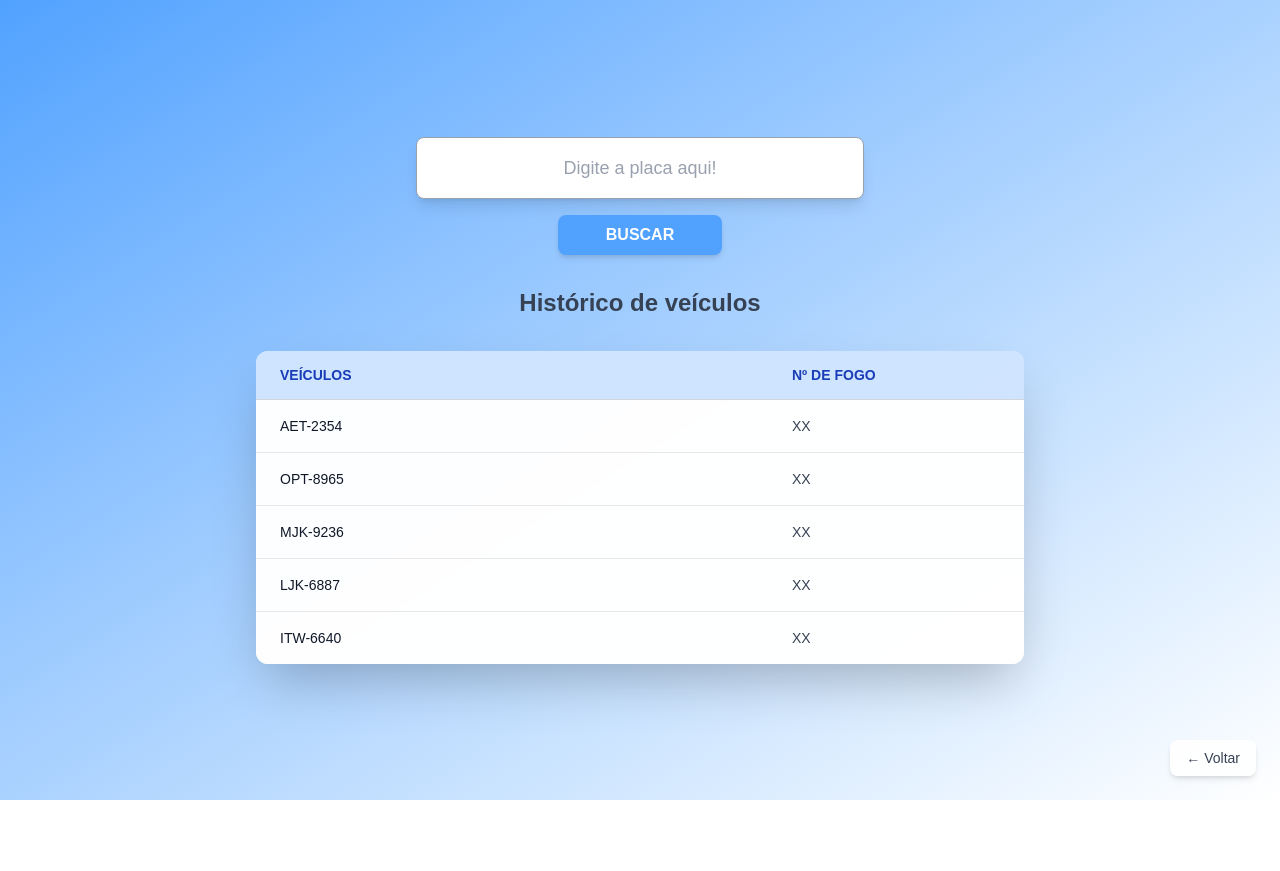
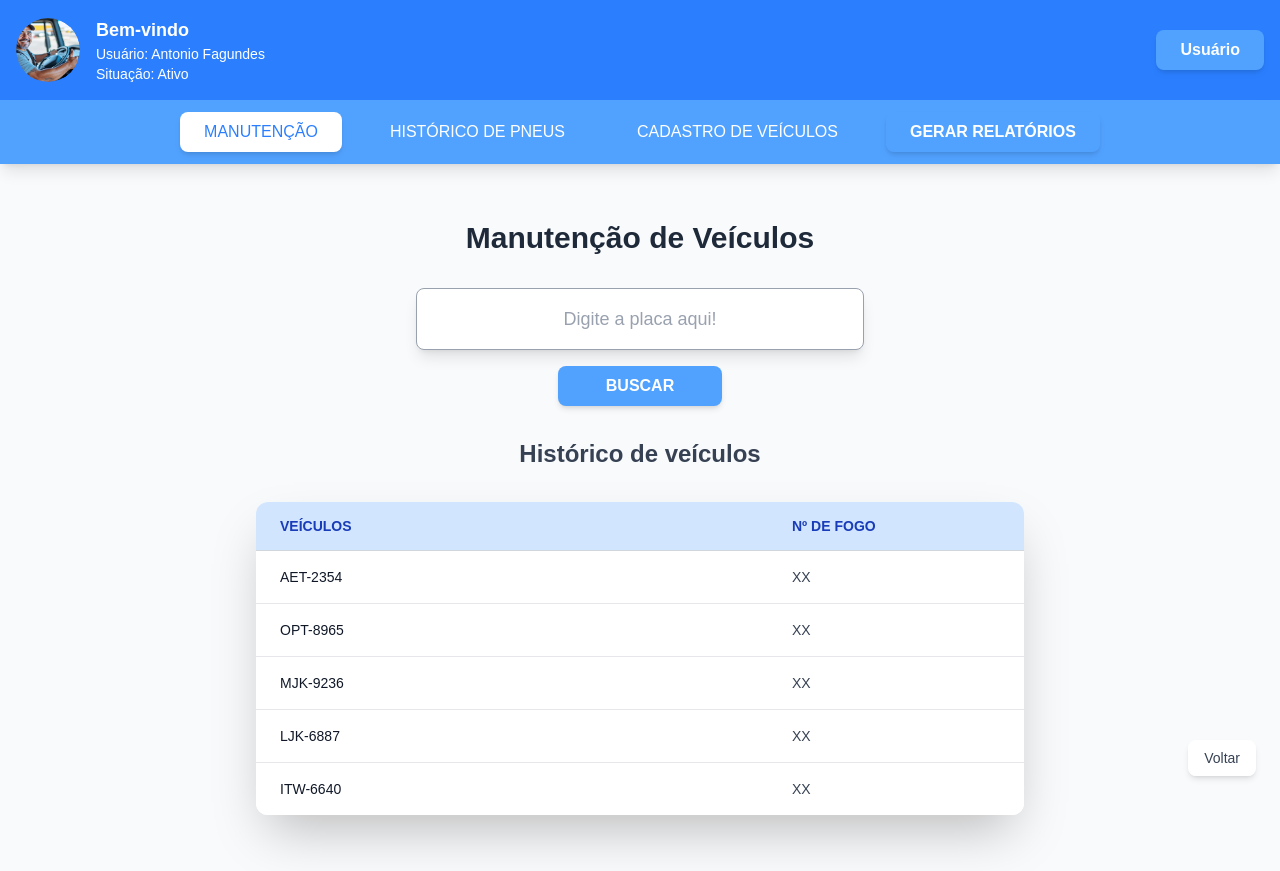
Before and after one commit to HenriquePrestes/Atividade-AS-Prototipo, a Next.js app: page /manutencao in a window 1280 px wide. Before the commit the page ends 800 px from the top, so only its background shows below. Built offline with nearby package versions, Linux system fonts and the light colour scheme.

Commit message:
criado header e transição entre paginas

```diff
--- a/app/cadastro-veiculo/page.tsx
+++ b/app/cadastro-veiculo/page.tsx
@@ -1,28 +1,19 @@
-import Link from 'next/link';
+import AuthenticatedLayout from '@/src/components/layout/AuthenticatedLayout';
 import CadastroVeiculoForm from '@/src/components/shared/CadastroVeiculoForm';
 
 export default function CadastroVeiculoPage() {
   return (
-  <div className="relative flex min-h-screen w-full flex-col items-center justify-center bg-linear-to-br from-blue-400 to-white p-6 md:p-12">
-
-      <div className="w-full max-w-3xl">
-
-        <div className="mb-4">
-          <h1 className="text-center text-4xl font-bold text-gray-800">
-            Cadastro de veículos
-          </h1>
+    <AuthenticatedLayout showBackButton={true} backButtonHref="/">
+      <div className="flex flex-col items-center justify-center py-8">
+        <div className="w-full max-w-3xl">
+          <div className="mb-8">
+            <h1 className="text-center text-3xl font-bold text-gray-800">
+              Cadastro de veículos
+            </h1>
+          </div>
+          <CadastroVeiculoForm />
         </div>
-
-        <CadastroVeiculoForm />
-
       </div>
-
-      <Link
-        href="/"
-        className="absolute bottom-6 right-6 rounded-lg bg-gray-100 py-2 px-4 text-sm text-gray-700 shadow-md transition hover:bg-gray-200"
-      >
-        &larr; Voltar
-      </Link>
-    </div>
+    </AuthenticatedLayout>
   );
 }
--- a/app/historico/page.tsx
+++ b/app/historico/page.tsx
@@ -1,7 +1,7 @@
-import Link from 'next/link';
+import AuthenticatedLayout from '@/src/components/layout/AuthenticatedLayout';
 import BuscaHistorico from '@/src/components/shared/BuscaHistorico';
 
-// 2. Mock de dados
+// Mock de dados
 const mockData = [
   { veiculo: 'AET-2354', nFogo: 'XX' },
   { veiculo: 'OPT-8965', nFogo: 'XX' },
@@ -12,16 +12,11 @@ const mockData = [
 
 export default function HistoricoPage() {
   return (
-  <div className="relative flex min-h-screen w-full flex-col items-center justify-center bg-linear-to-br from-blue-400 to-white p-6">
-
-      <BuscaHistorico data={mockData} basePath="historico" />
-
-      <Link
-        href="/"
-        className="absolute bottom-6 right-6 rounded-lg bg-white/90 py-2 px-4 text-sm text-gray-700 shadow-md transition hover:bg-white"
-      >
-        &larr; Voltar
-      </Link>
-    </div>
+    <AuthenticatedLayout showBackButton={true} backButtonHref="/">
+      <div className="flex flex-col items-center justify-center py-8">
+        <h1 className="text-3xl font-bold text-gray-800 mb-8">Histórico de Pneus</h1>
+        <BuscaHistorico data={mockData} basePath="historico" />
+      </div>
+    </AuthenticatedLayout>
   );
 }
--- a/app/manutencao/[placa]/editar-pneu/[pneuId]/page.tsx
+++ b/app/manutencao/[placa]/editar-pneu/[pneuId]/page.tsx
@@ -1,4 +1,4 @@
-import Link from 'next/link';
+import AuthenticatedLayout from '@/src/components/layout/AuthenticatedLayout';
 import CadastroPneu from '@/src/components/shared/CadastroPneu';
 
 // A página recebe 'params' como a página-mãe
@@ -9,18 +9,12 @@ interface CadastroPneuPageProps {
 }
 
 export default function CadastroPneuPage({ params }: CadastroPneuPageProps) {
-
   return (
-    <div className="relative flex min-h-screen w-full flex-col items-center justify-center bg-linear-to-br from-blue-400 to-white p-6">
-
-      <CadastroPneu />
-
-      <Link
-        href={`/manutencao/${params.placa}`}
-        className="absolute bottom-6 right-6 rounded-lg bg-white/90 py-2 px-4 text-sm text-gray-700 shadow-md transition hover:bg-white"
-      >
-        &larr; Voltar
-      </Link>
-    </div>
+    <AuthenticatedLayout showBackButton={true} backButtonHref={`/manutencao/${params.placa}`}>
+      <div className="flex flex-col items-center justify-center py-8">
+        <h1 className="text-2xl font-bold text-gray-800 mb-6">Cadastro de Pneu</h1>
+        <CadastroPneu />
+      </div>
+    </AuthenticatedLayout>
   );
 }
--- a/app/manutencao/page.tsx
+++ b/app/manutencao/page.tsx
@@ -1,4 +1,4 @@
-import Link from 'next/link';
+import AuthenticatedLayout from '@/src/components/layout/AuthenticatedLayout';
 import BuscaHistorico from '@/src/components/shared/BuscaHistorico';
 
 const mockData = [
@@ -11,16 +11,11 @@ const mockData = [
 
 export default function ManutencaoPage() {
   return (
-    <div className="relative flex min-h-screen w-full flex-col items-center justify-center bg-linear-to-br from-blue-400 to-white p-6">
-
-      <BuscaHistorico data={mockData} basePath="manutencao" />
-
-      <Link
-        href="/"
-        className="absolute bottom-6 right-6 rounded-lg bg-white/90 py-2 px-4 text-sm text-gray-700 shadow-md transition hover:bg-white"
-      >
-        &larr; Voltar
-      </Link>
-    </div>
+    <AuthenticatedLayout showBackButton={true} backButtonHref="/">
+      <div className="flex flex-col items-center justify-center py-8">
+        <h1 className="text-3xl font-bold text-gray-800 mb-8">Manutenção de Veículos</h1>
+        <BuscaHistorico data={mockData} basePath="manutencao" />
+      </div>
+    </AuthenticatedLayout>
   );
 }
--- a/app/perfil/page.tsx
+++ b/app/perfil/page.tsx
@@ -1,22 +1,15 @@
-import Link from 'next/link';
+import AuthenticatedLayout from '@/src/components/layout/AuthenticatedLayout';
 import PerfilForm from '@/src/components/shared/PerfilForm';
 
 export default function PerfilPage() {
   return (
-    <div className="relative flex min-h-screen w-full flex-col items-center justify-center bg-linear-to-br from-blue-400 to-white p-6">
-
-      <h1 className="mb-10 text-4xl font-bold text-white text-shadow-md">
-        Dados do usuário
-      </h1>
-
-      <PerfilForm />
-
-      <Link
-        href="/manutencao"
-        className="absolute bottom-6 right-6 rounded-lg bg-white/90 py-2 px-4 text-sm text-gray-700 shadow-md transition hover:bg-white"
-      >
-        &larr; Voltar
-      </Link>
-    </div>
+    <AuthenticatedLayout>
+      <div className="flex flex-col items-center justify-center py-8">
+        <h1 className="text-3xl font-bold text-gray-800 mb-8">
+          Dados do usuário
+        </h1>
+        <PerfilForm />
+      </div>
+    </AuthenticatedLayout>
   );
 }
--- a/app/relatorios/page.tsx
+++ b/app/relatorios/page.tsx
@@ -1,25 +1,15 @@
-import Link from 'next/link';
+import AuthenticatedLayout from '@/src/components/layout/AuthenticatedLayout';
 import RelatorioForm from '@/src/components/shared/RelatorioForm';
 
 export default function RelatorioPage() {
   return (
-    <div className="relative flex min-h-screen w-full flex-col items-center justify-center bg-linear-to-br from-blue-400 to-white p-6">
-
-
-      <h1 className="mb-10 text-5xl font-bold text-white text-shadow-md">
-        Relatórios
-      </h1>
-
-
-      <RelatorioForm />
-
-
-      <Link
-        href="/manutencao"
-        className="absolute bottom-6 right-6 rounded-lg bg-white/90 py-2 px-4 text-sm text-gray-700 shadow-md transition hover:bg-white"
-      >
-        &larr; Voltar
-      </Link>
-    </div>
+    <AuthenticatedLayout showBackButton={true} backButtonHref="/">
+      <div className="flex flex-col items-center justify-center py-8">
+        <h1 className="text-3xl font-bold text-gray-800 mb-8">
+          Relatórios
+        </h1>
+        <RelatorioForm />
+      </div>
+    </AuthenticatedLayout>
   );
 }
--- /dev/null
+++ b/src/components/layout/AuthenticatedLayout.tsx
@@ -0,0 +1,33 @@
+import Link from 'next/link';
+import { Header } from '@/src/components/shared/Header';
+
+interface AuthenticatedLayoutProps {
+  children: React.ReactNode;
+  showBackButton?: boolean;
+  backButtonHref?: string;
+  backButtonText?: string;
+}
+
+export default function AuthenticatedLayout({
+  children,
+  showBackButton = false,
+  backButtonHref = "/",
+  backButtonText = "Voltar"
+}: AuthenticatedLayoutProps) {
+  return (
+    <div className="min-h-screen bg-gray-50">
+      <Header />
+      <main className="max-w-7xl mx-auto py-6 px-4 sm:px-6 lg:px-8 relative">
+        {children}
+        {showBackButton && (
+          <Link
+            href={backButtonHref}
+            className="fixed bottom-6 right-6 rounded-lg bg-white/90 py-2 px-4 text-sm text-gray-700 shadow-md transition hover:bg-blue-400 hover:text-white z-50"
+          >
+            {backButtonText}
+          </Link>
+        )}
+      </main>
+    </div>
+  );
+}
--- /dev/null
+++ b/src/components/shared/Header.tsx
@@ -0,0 +1,100 @@
+'use client';
+
+import Image from 'next/image';
+import Link from 'next/link';
+import { usePathname } from 'next/navigation';
+
+export function Header() {
+  const pathname = usePathname();
+
+  const isActive = (path: string) => {
+    return pathname.startsWith(path);
+  };
+
+  return (
+    <div>
+      <header className="bg-blue-500 text-white p-4 shadow-sm">
+        <div className="flex items-center justify-between max-w-7xl mx-auto">
+          <div className="flex items-center space-x-4">
+            <div className="w-16 h-16 rounded-full overflow-hidden">
+              <Image
+                src="/usuario_caminhao.jpg"
+                alt="Avatar do usuário"
+                width={64}
+                height={64}
+                className="rounded-full object-cover w-full h-full"
+              />
+            </div>
+            <div className="text-left">
+              <h2 className="text-lg font-semibold">Bem-vindo</h2>
+              <p className="text-sm">Usuário: Antonio Fagundes</p>
+              <p className="text-sm">Situação: Ativo</p>
+            </div>
+          </div>
+
+          {/* Seção direita - Botão do usuário */}
+          <div className="flex items-center">
+            <Link
+              href="/perfil"
+              className={`rounded-lg py-2 px-6 text-base font-bold shadow-md transition focus:outline-none focus:ring-2 focus:ring-blue-300 focus:ring-offset-2 ${
+                isActive('/perfil')
+                  ? 'bg-white text-blue-400'
+                  : 'bg-blue-400 text-white hover:bg-blue-500'
+              }`}
+            >
+              Usuário
+            </Link>
+          </div>
+        </div>
+      </header>
+
+      {/* Menu de navegação inferior */}
+      <nav className="bg-blue-400 text-white shadow-lg">
+        <div className="max-w-7xl mx-auto px-4">
+          <div className="flex justify-center space-x-6 py-3">
+            <Link
+              href="/manutencao"
+              className={`px-6 py-2 rounded-lg font-medium transition-colors ${
+                isActive('/manutencao')
+                  ? 'bg-white text-blue-500 shadow-md'
+                  : 'bg-transparent hover:bg-blue-300 text-white'
+              }`}
+            >
+              MANUTENÇÃO
+            </Link>
+            <Link
+              href="/historico"
+              className={`px-6 py-2 rounded-lg font-medium transition-colors ${
+                isActive('/historico')
+                  ? 'bg-white text-blue-500 shadow-md'
+                  : 'bg-transparent hover:bg-blue-300 text-white'
+              }`}
+            >
+              HISTÓRICO DE PNEUS
+            </Link>
+            <Link
+              href="/cadastro-veiculo"
+              className={`px-6 py-2 rounded-lg font-medium transition-colors ${
+                isActive('/cadastro')
+                  ? 'bg-white text-blue-500 shadow-md'
+                  : 'bg-transparent hover:bg-blue-300 text-white'
+              }`}
+            >
+              CADASTRO DE VEÍCULOS
+            </Link>
+            <Link
+              href="/relatorios"
+              className={`rounded-lg py-2 px-6 text-base font-bold shadow-md transition focus:outline-none focus:ring-2 focus:ring-blue-300 focus:ring-offset-2 ${
+                isActive('/relatorios')
+                  ? 'bg-white text-blue-400'
+                  : 'bg-blue-400 text-white hover:bg-blue-500'
+              }`}
+            >
+              GERAR RELATÓRIOS
+            </Link>
+          </div>
+        </div>
+      </nav>
+    </div>
+  );
+}
```
Also changed, not shown: app/historico/[placa]/detalhe-pneu/[pneuID]/page.tsx (+6 -12 lines), app/historico/[placa]/page.tsx (+9 -15 lines), app/manutencao/[placa]/page.tsx (+4 -11 lines), app/relatorios/resultado/page.tsx (+10 -19 lines), public/usuario_caminhao.jpg (added).
